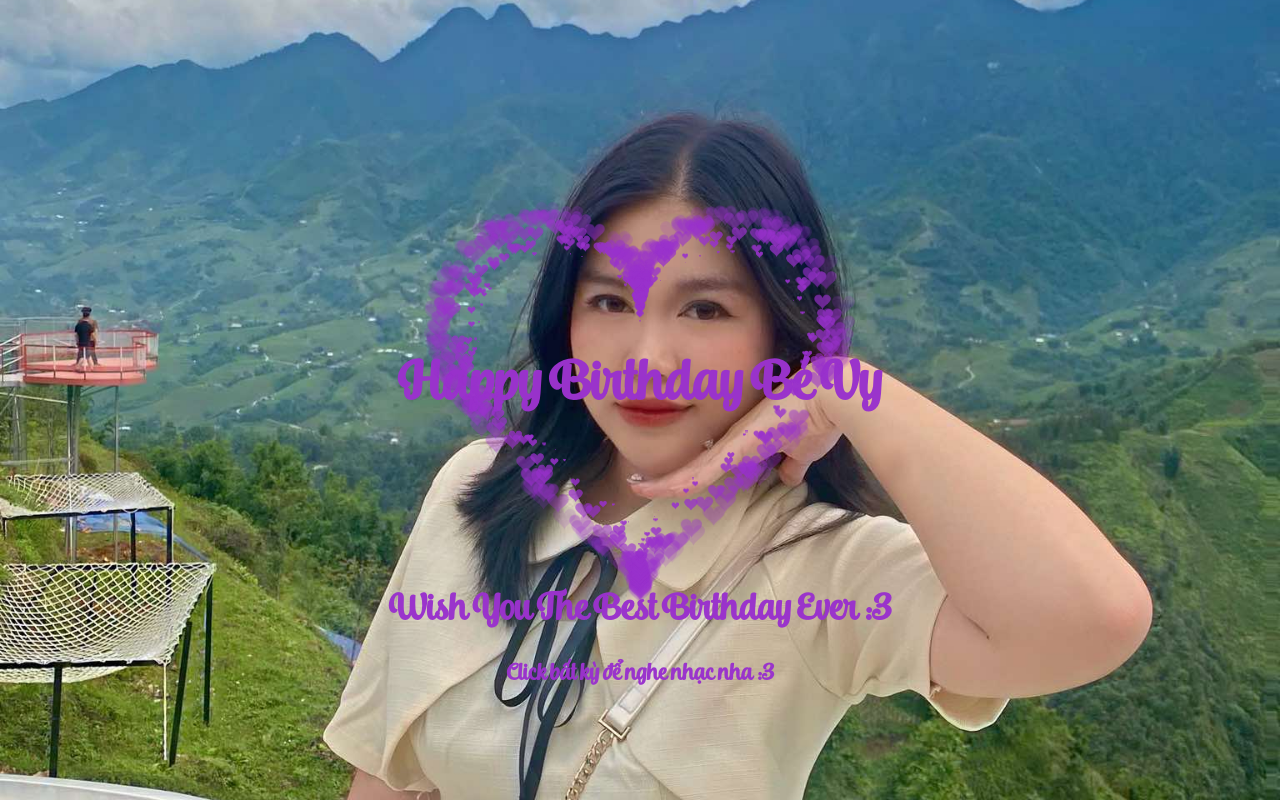
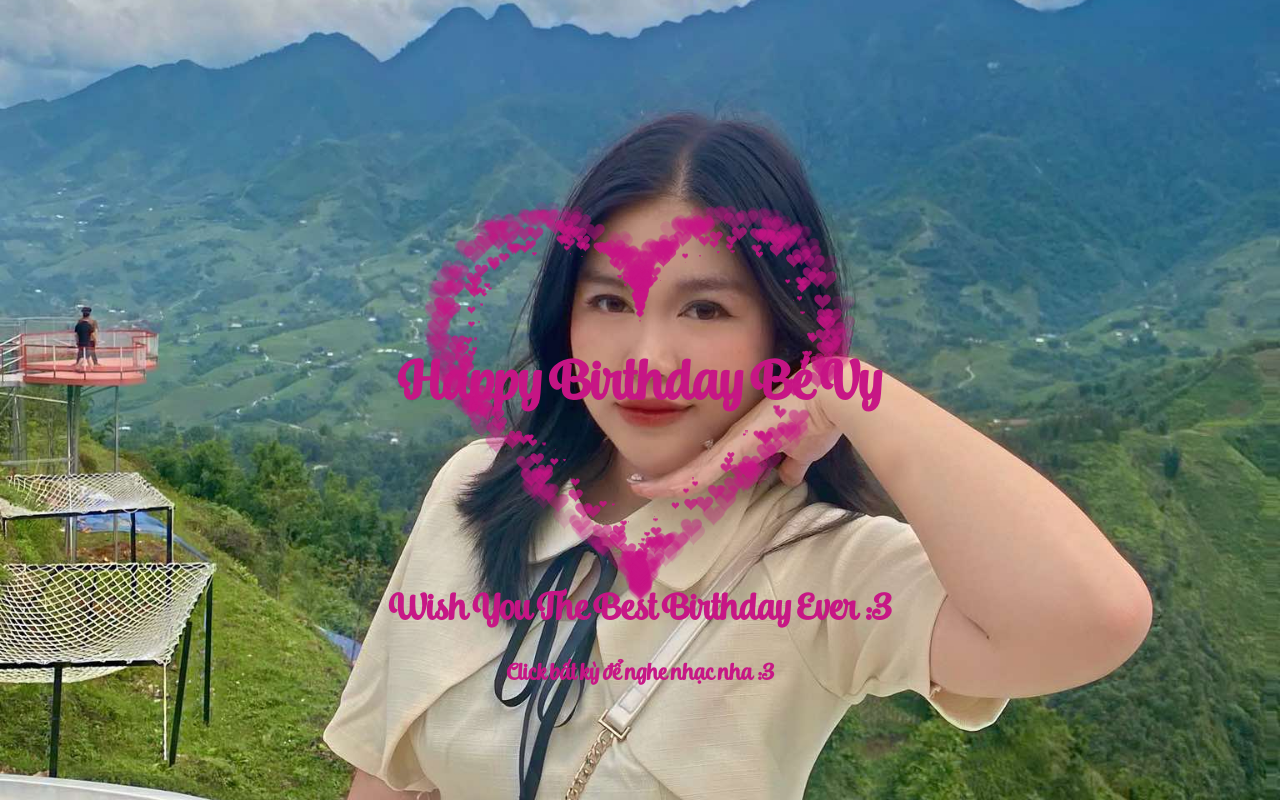
Before and after one commit to zdemon2002/ChucMungSinhNhatBe, a plain HTML site: page index.html in a window 1280 px wide. Drawn offline with nearby package versions, Linux system fonts and the light colour scheme.

Commit message:
change heart to a more pinkish color

```diff
--- a/index.html
+++ b/index.html
@@ -137,8 +137,8 @@ canvas {
       "particles": {
         "color": {
           "value": [
-            "#9932CC",
-            "#9932CC"
+            "#C71585",
+            "#C71585"
           ]
         },
         "move": {
@@ -429,7 +429,7 @@ canvas {
         context.closePath();
 
         // create the fill
-        context.fillStyle = '#9932CC';
+        context.fillStyle = '#C71585';
         context.fill();
 
         // create the image
@@ -455,7 +455,7 @@ canvas {
       };
 
          // Render the main message
-         context.fillStyle = "#9932CC"; // Purple color
+         context.fillStyle = "#C71585"; // Purple color
          context.textAlign = "center";
          context.font = "bold 60px 'Andalusia'";
 
```
